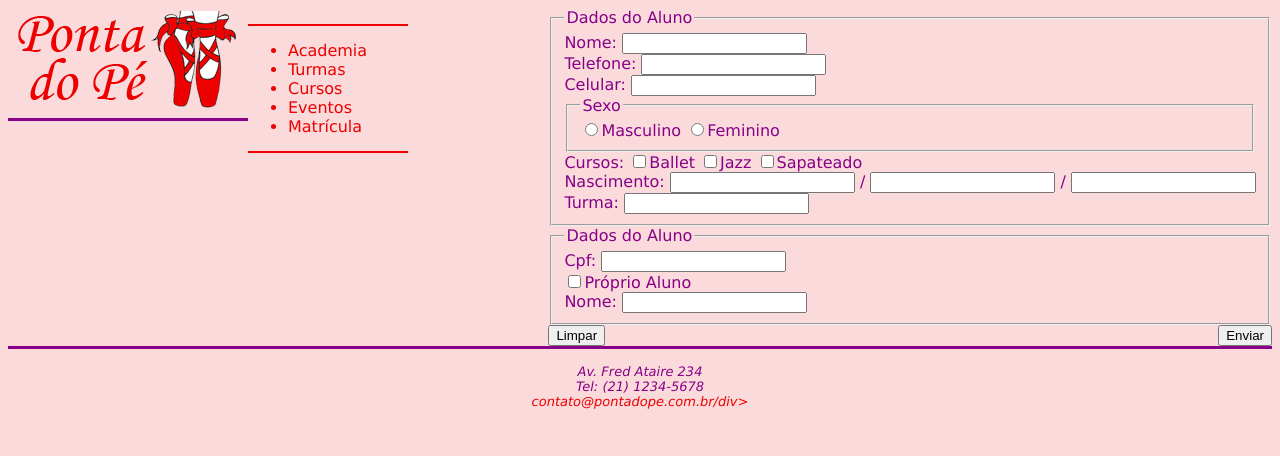
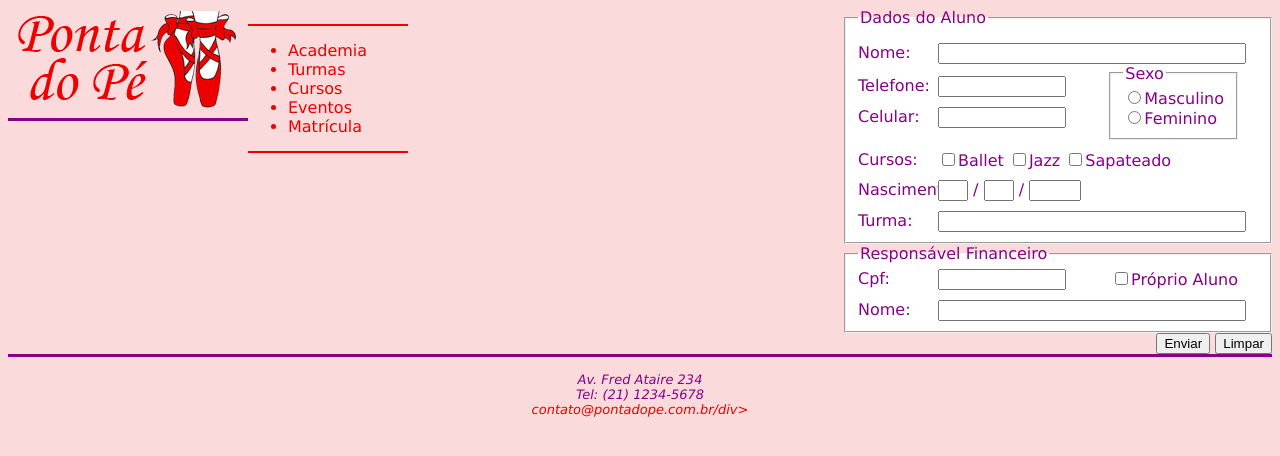
Before and after one commit to vitorfox/AD1WEB, a plain HTML site: page matricula.html in a window 1280 px wide. Drawn offline with Linux system fonts and the light colour scheme.

Commit message:
Add matricula

```diff
--- a/css/site.css
+++ b/css/site.css
@@ -50,7 +50,7 @@ li.toppad {padding-top: 15px;}
 .reserva label[for="eventos"] {width: 60px;}
 .reserva label.right {float: right;}
 .reserva select {float: right;}
-.reserva input[type="reset"], input[type="submit"] {float: right;}
+.reserva input[type="reset"], .reserva input[type="submit"] {float: right;}
 .reserva input[type="text"][name="matricula"] {width: 120px;}
 .reserva input[type="text"][name="valor"] {margin-top: 15px;}
 .reserva input[type="text"] {width: 60px;}
@@ -61,4 +61,28 @@ li.toppad {padding-top: 15px;}
 .reserva select { margin-top: 15px;}
 .reserva {margin-bottom: 20px;}
 
+.matricula fieldset.sexo {float: right; width: auto;}
+.matricula fieldset {background-color: #FFFFFF; width: 400px; margin-left: auto; margin-right: auto;}
+.matricula input.maior {width:300px;}
+.matricula input.medio {width:120px;}
+.matricula input.pequeno {width:44px;}
+.matricula input.menor {width:22px;}
+.matricula label.direita {width:22px;}
+.matricula label {display: block; float: left;width: 80px}
+.matricula div.linha2 {
+	width: 380px;
+	display: table; position: static;
+}
+
+.child {
+	display: table-cell; vertical-align: middle; width: auto; position: static;
+}
+
+.matricula div.linha { margin-top: 10px;}
+.matricula input[type="radio"] {vertical-align: baseline;}
+.matricula input {}
+
+.left {float: left;}
+.right {float: right;}
+
 ul.festival {list-style-type: circle;}
--- a/matricula.html
+++ b/matricula.html
@@ -10,73 +10,74 @@
 			<img class="imgLogo" src="./img/PontaLogo.png">
 		</header>
 		<section>
-			<div>
+			<div class="matricula">
 				<form>
 					<div>
 						<fieldset>
 							<legend>Dados do Aluno</legend>
-							<div>
+							<div class="linha">
 								<label for="nome">Nome:</label>
-								<input type="text" name="nome"/>
+								<input class="maior" type="text" name="nome"/>
 							</div>
-							<div>
-								<div>
+							<div class="linha2">
+								<div class="child">
 									<div>
-										<label for="nome">Telefone:</label>
-										<input type="text" name="telefone"/>
+										<label for="telefone">Telefone:</label>
+										<input class="medio" type="text" name="telefone"/>
 									</div>
-									<div>
-										<label for="nome">Celular:</label>
-										<input type="text" name="celular"/>
+									<div class="linha">
+										<label for="celular">Celular:</label>
+										<input class="medio" type="text" name="celular"/>
 									</div>
 								</div>
-								<div>
-									<fieldset>
+								<div class="child">
+									<fieldset class="sexo">
 										<legend>Sexo</legend>
-										<input type="radio" name="sexo" value="masc">Masculino</input>
+										<input type="radio" name="sexo" value="masc">Masculino</input><br>
 										<input type="radio" name="sexo" value="fem">Feminino</input>
 									</fieldset>
 								</div>
-							<div>
-							<div>
+							</div>
+							<div class="linha">
 								<label for="curso">Cursos:</label>
 								<input type="checkbox" name="curso" value="ballet">Ballet</input>
 								<input type="checkbox" name="curso" value="jazz">Jazz</input>
 								<input type="checkbox" name="curso" value="sapateado">Sapateado</input>
 							</div>
-							<div>
+							<div class="linha">
 								<label >Nascimento:</label>
-								<input type="text" name="dia"/>
+								<input class="menor" type="text" name="dia"/>
 								<span>/</span>
-								<input type="text" name="mes"/>
+								<input class="menor" type="text" name="mes"/>
 								<span>/</span>
-								<input type="text" name="ano"/>
+								<input class="pequeno" type="text" name="ano"/>
 							</div>
-							<div>
+							<div class="linha">
 								<label for="turma">Turma:</label>
-								<input type="text" name="turma"/>
+								<input class="maior" type="text" name="turma"/>
 							</div>
 						</fieldset>
 					</div>
 					<div>
 						<fieldset>
-							<legend>Dados do Aluno</legend>
-							<div>
-								<div>
+							<legend>Responsável Financeiro</legend>
+							<div class="linha2">
+								<div class="left">
 									<label for="cpf">Cpf:</label>
-									<input type="text" name="cpf"/>
+									<input class="medio" type="text" name="cpf"/>
 								</div>
-								<div>
+								<div class="right">
 									<input type="checkbox" name="proprio" value="proprio">Próprio Aluno</input>
 								</div>
+								<div style="clear: both;"></div>
 							</div>
-							<div>
+							<div class="linha">
 								<label for="nomeresponsavel">Nome:</label>
-								<input type="text" name="nomeresponsavel"/>
+								<input class="maior" type="text" name="nomeresponsavel"/>
 							</div>
 						</fieldset>
 					</div>
-					<div>
+					<div class="right">
 						<input type="submit" value="Enviar"/>
 						<input type="reset" value="Limpar"/>
 					</div>
```
